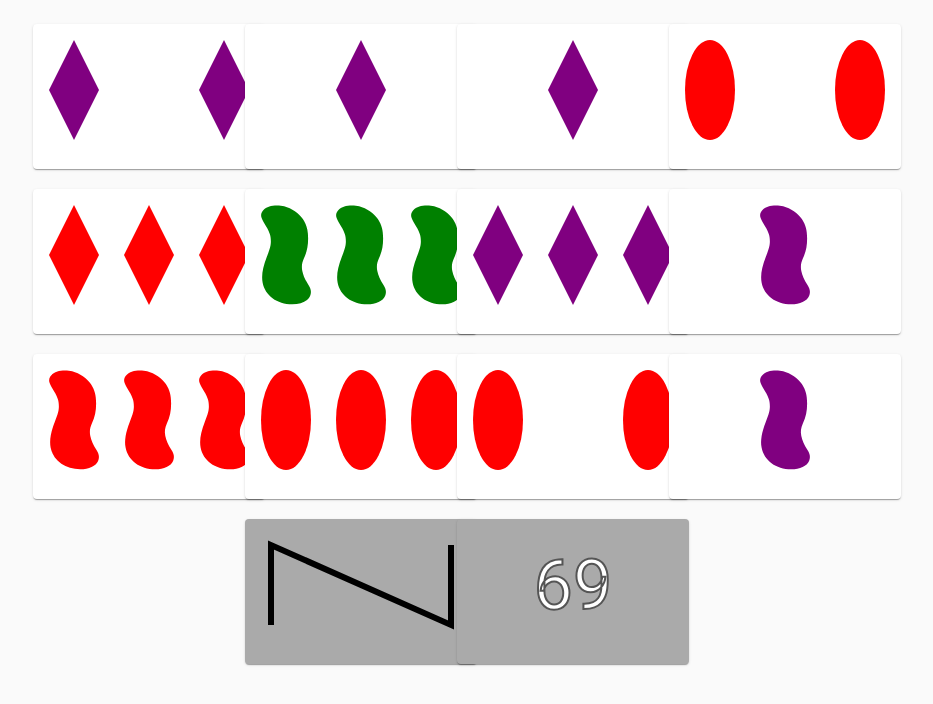
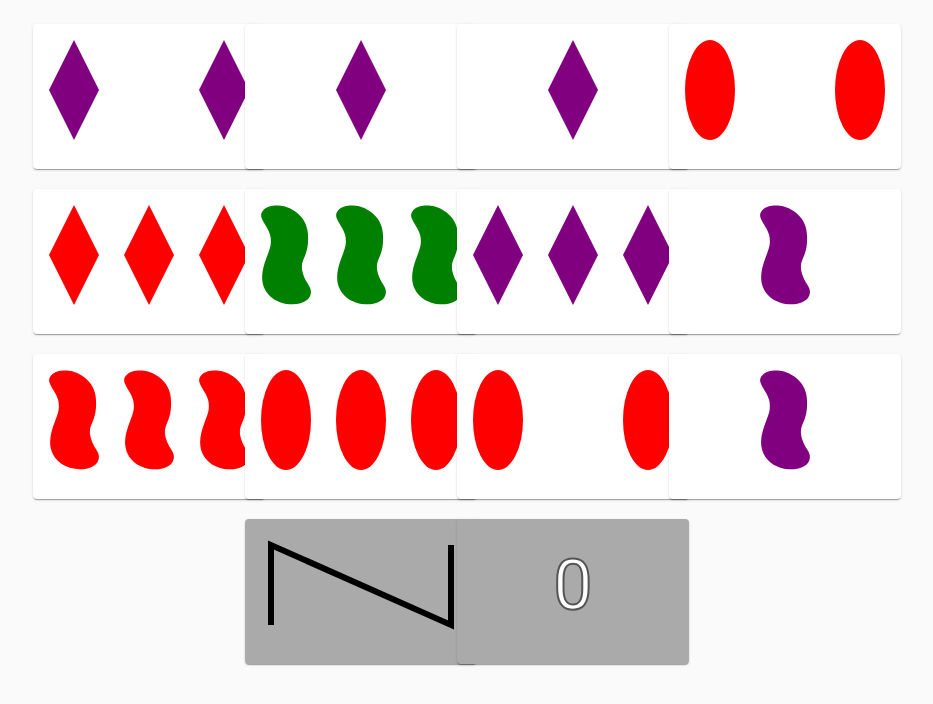
Before and after one commit to glenwinters/set-game, a React (Create React App) app: page / in a window 1280 px wide. Shown: the top 704 px of the page, without its empty margins (203-1136 px from the left). Built offline with nearby package versions, Linux system fonts and the light colour scheme.

Commit message:
fix: score pile should start at 0

```diff
--- a/src/App.tsx
+++ b/src/App.tsx
@@ -140,11 +140,15 @@ const RemainingDeck: React.FC = () => {
   );
 };
 
-const ScorePile: React.FC = () => {
+interface ScorePileProps {
+  setsCollected?: number;
+}
+
+const ScorePile: React.FC<ScorePileProps> = ({setsCollected = 0}) => {
   const classes = useStyles();
   return (
     <Card className={classes.scorePile}>
-      <CardContent>{81 - 12}</CardContent>
+      <CardContent>{setsCollected}</CardContent>
     </Card>
   );
 };
```
